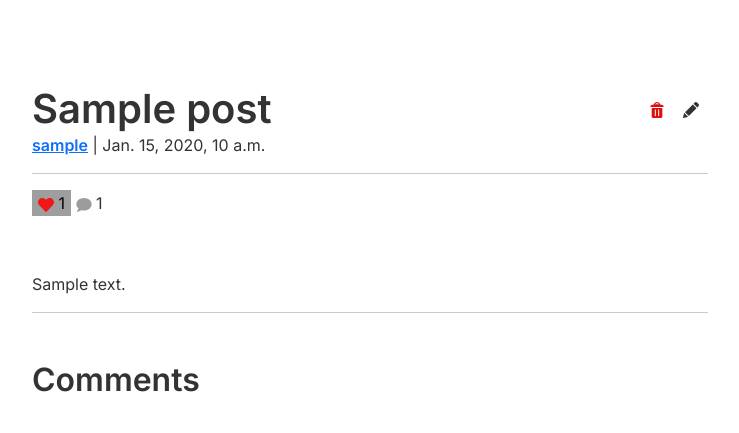
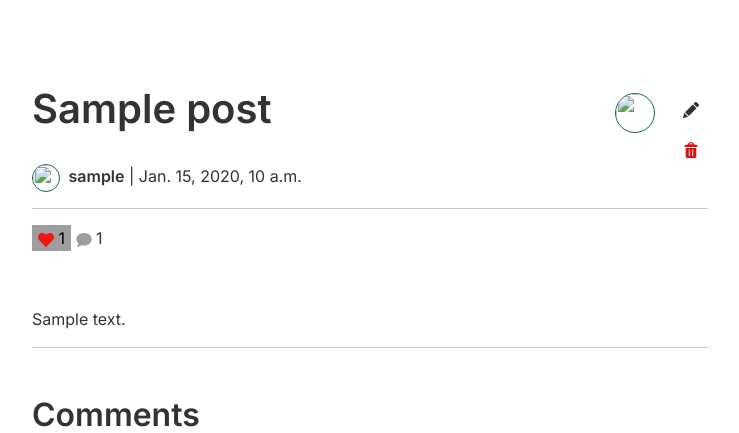
Before and after one commit to dev-timm/DietaryYou, a Django app: a page that uses templates/post_detail.html in a window 1280 px wide. Shown: the part 75-508 px from the top of the page, without its empty margins (270-1009 px from the left). Run offline with Django 3.2, Linux system fonts and the light colour scheme; a user stored in the database is signed in; tables that the repository leaves empty hold one stand-in row (values such as "Sample post"); some libraries are stand-ins or nearby versions; grey boxes are pictures that could not be loaded.

Commit message:
add profile image to blog posts

```diff
--- a/static/css/style.css
+++ b/static/css/style.css
@@ -255,6 +255,8 @@ input[type="email"]:focus,
 
 .author {
     font-weight: 600;
+    text-decoration: none;
+    color: #333;
 }
 
 .comment-date {
@@ -265,6 +267,14 @@ input[type="email"]:focus,
 .card-img-top {
     height: 200px;
     object-fit: cover;
+}
+
+.post-profile-image {
+    height: 28px;
+    width: 28px;
+    border-radius: 28px;
+    border: 1px solid #046d47;
+    margin-right: 4px;
 }
 
 /* POST LIST */
--- a/templates/post_detail.html
+++ b/templates/post_detail.html
@@ -13,6 +13,11 @@
             </div>
             {% if user.is_authenticated and post.author.id == user.id %}
             <div class="col-2 pt-2">
+                {% if "placeholder" in user.userprofile.profile_image.url %}
+                <img src="{% static 'images/icons/placeholder-settings.svg' %}" class="nav-profile-image">
+                {% else %}
+                <img src="{{ user.userprofile.profile_image.url }}" class="nav-profile-image">
+                {% endif %}
                 <a href="{% url 'edit_post' post.slug %}" class="float-end btn btn-sm icon-hover">
                     <img src="{% static 'images/icons/icon-edit.svg' %}" alt="Edit Post">
                 </a>
@@ -22,7 +27,15 @@
             </div>
             {% endif %}
         </div>
-        <p class="author"><a href="{% url 'public_user_profile' post.author %}">{{ post.author }}</a><span> | {{ post.created_on}}</span></p>
+        <p>
+            {% if "placeholder" in post.author.userprofile.profile_image.url %}
+            <img src="{% static 'images/icons/placeholder-settings.svg' %}" class="post-profile-image">
+            {% else %}
+            <img src="{{ post.author.userprofile.profile_image.url }}" class="post-profile-image">
+            {% endif %}
+            <a href="{% url 'public_user_profile' post.author %}" class="author">{{ post.author }}</a><span> |
+                {{ post.created_on}}</span>
+        </p>
         <hr>
         <div>
             {% if user.is_authenticated %}
```
Also changed, not shown: templates/index.html (+9 -1 lines).
